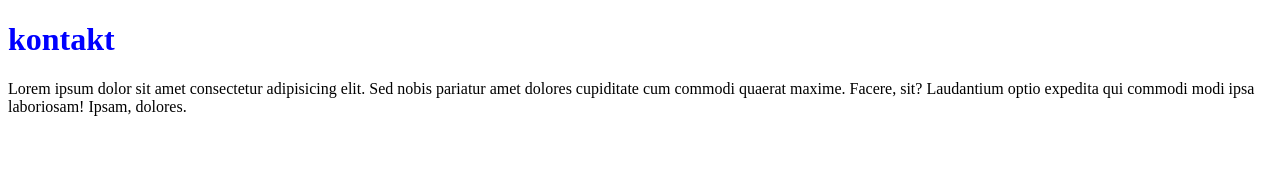
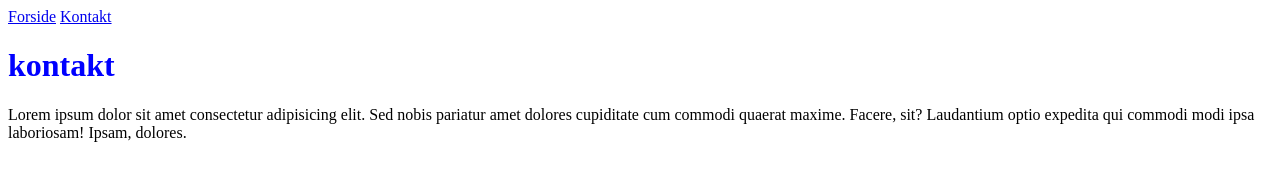
Before and after one commit to Lulu0003/git-leg, a plain HTML site: page kontakt.html in a window 1280 px wide. Drawn offline with Linux system fonts and the light colour scheme.

Commit message:
Menu done

```diff
--- a/kontakt.html
+++ b/kontakt.html
@@ -9,7 +9,11 @@
 </head>
 
 <body>
-    <header></header>
+    <header>
+        <a href="index.html">Forside</a>
+        <a href="kontakt.html">Kontakt</a>
+    </header>
+
     <main>
         <h1>kontakt</h1>
         <p>Lorem ipsum dolor sit amet consectetur adipisicing elit. Sed nobis pariatur amet dolores cupiditate cum
```
Also changed, not shown: index.html (+4 -1 lines).
